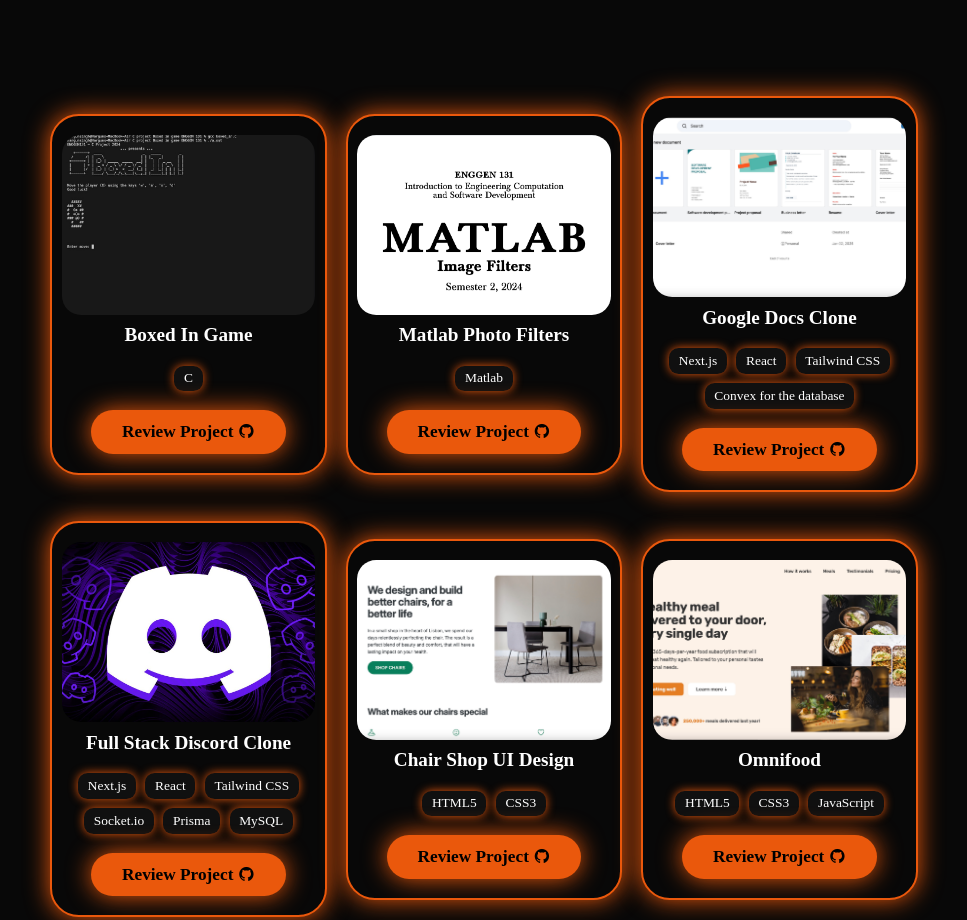
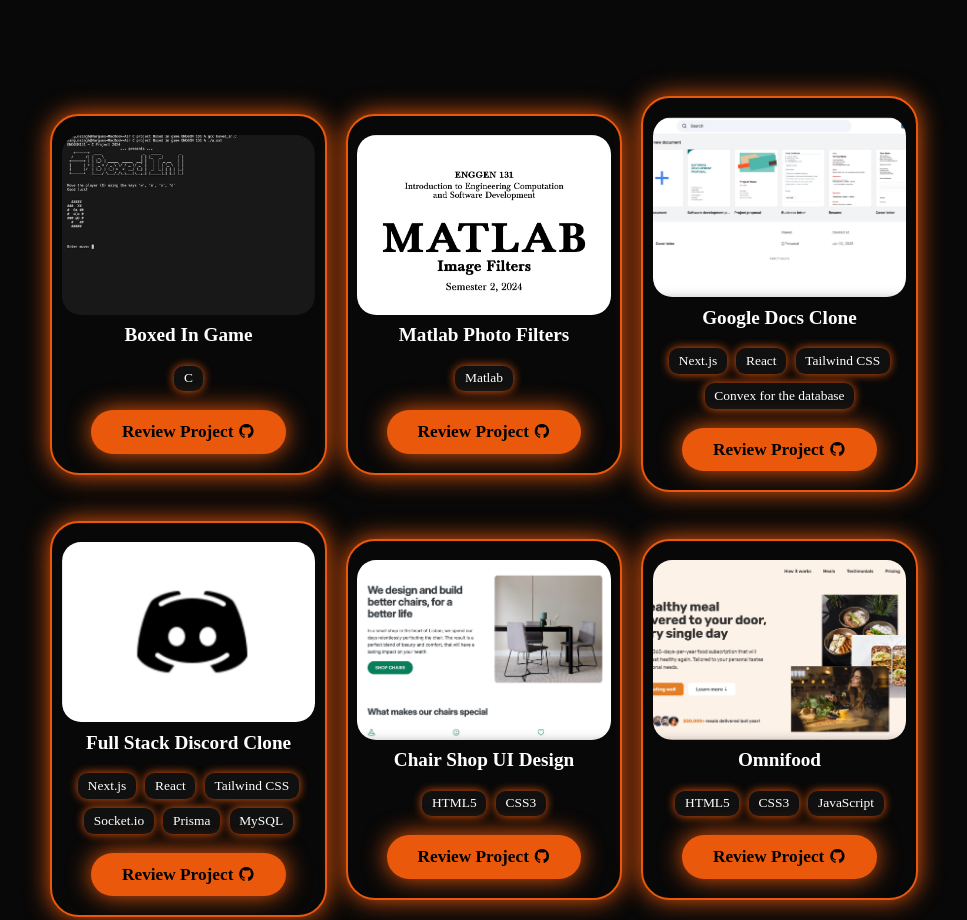
Before and after one commit to Hargun2005/portfolio_website, a plain HTML site: page all-projects.html in a window 1280 px wide. Shown: the top 920 px of the page, without its empty margins (156-1123 px from the left). Drawn offline with nearby package versions, Linux system fonts and the light colour scheme.

Commit message:
Updated image for dicord card

```diff
--- a/all-projects.html
+++ b/all-projects.html
@@ -90,7 +90,7 @@
           </a>
         </div>
         <div class="project-card" data-tags="">
-          <img src="images/discord.JPG" alt="" />
+          <img src="images/discord.png" alt="" />
           <h3>Full Stack Discord Clone</h3>
           <ul class="tech-list">
             <li>Next.js</li>
```
